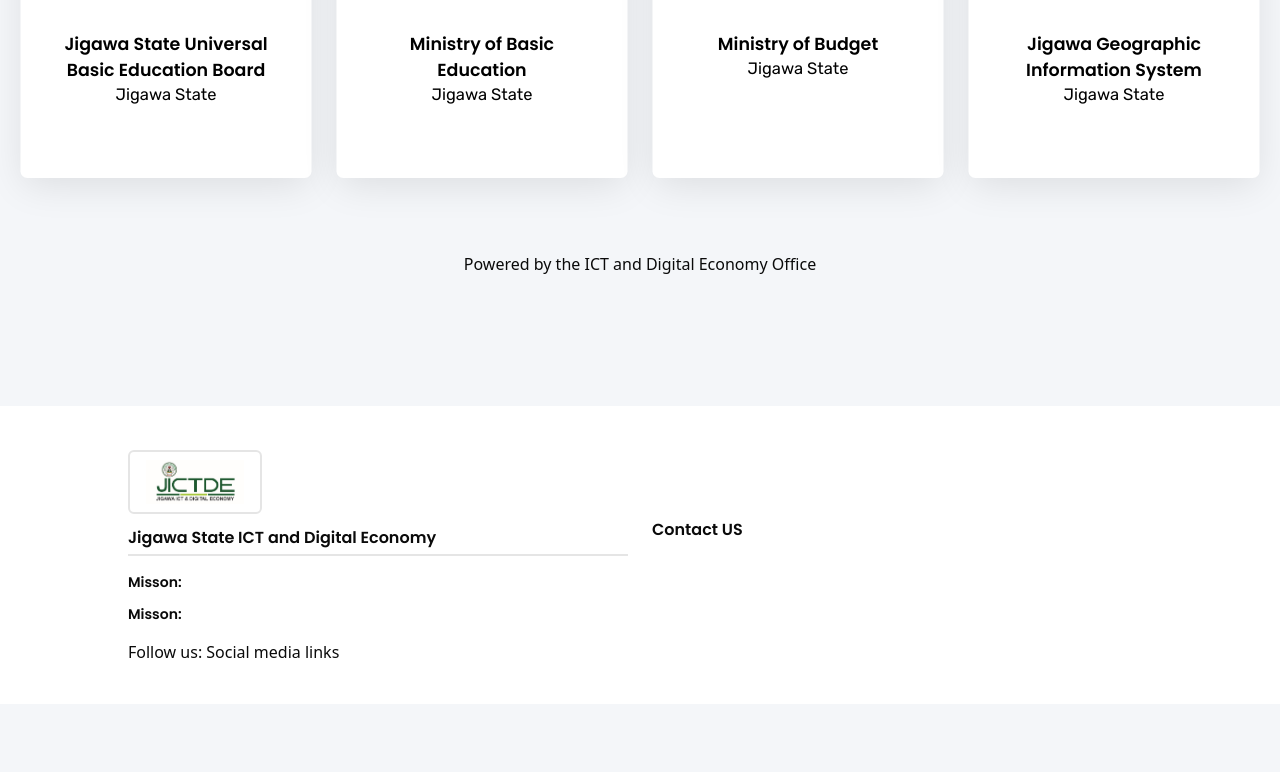
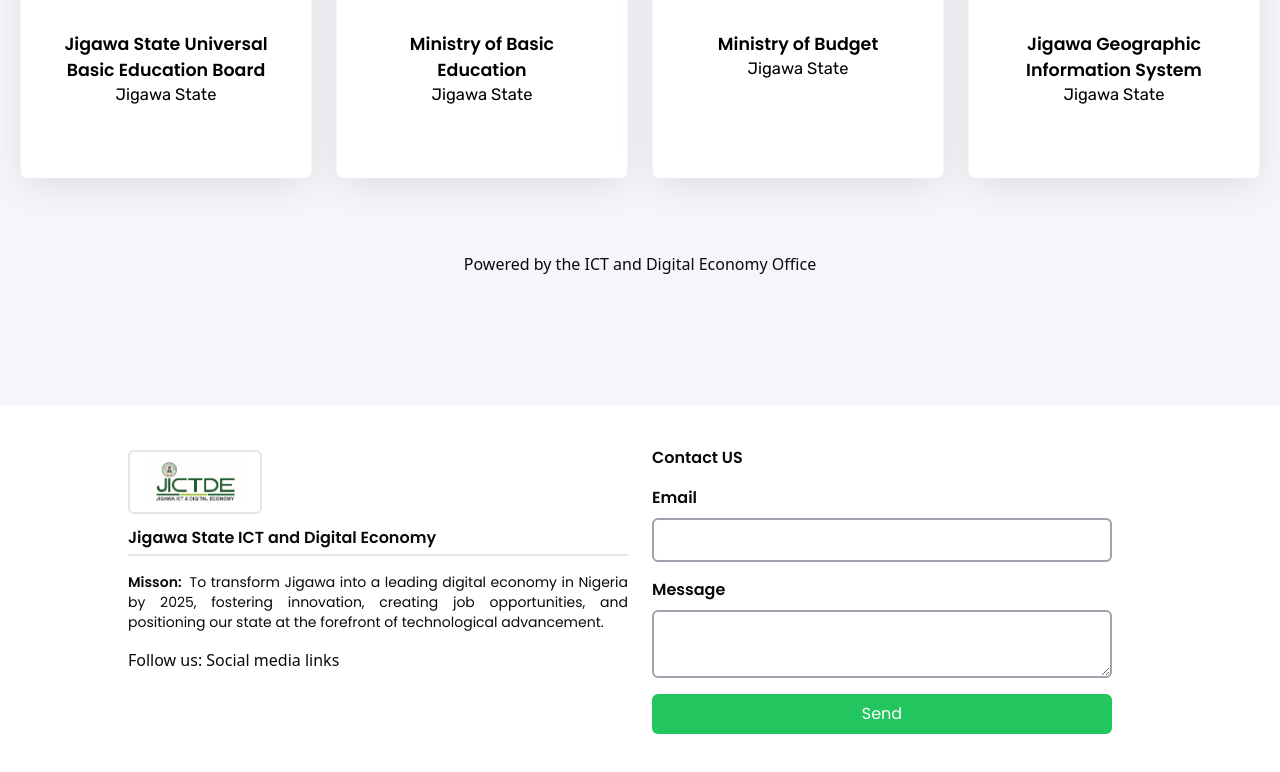
Before and after one commit to jigawa-state/jigawa-state-digital-economy, a Next.js app: page / in a window 1280 px wide. Shown: the part 4105-4877 px from the top of the page. Before the commit the page ends 4809 px from the top, so only its background shows below. Built offline with nearby package versions, Linux system fonts and the light colour scheme.

Commit message:
footer form

```diff
--- a/app/components/Footer.tsx
+++ b/app/components/Footer.tsx
@@ -53,11 +53,9 @@ export const Footer = () => {
                     <div className=' font-poppins w-full flex flex-col space-y-3 text-sm text-justify '>
                      <div className="">
                         <span className=' font-semibold mr-2 '>Misson:</span>
-                        {/* To improve the delivery of Justice, through robustness and professionalism while maintaining synergy with all tiers of government. */}
-                     </div>
-                     <div className="">
-                        <span className=' font-semibold mr-2 '>Misson:</span>
                         {/* Justice for all citizens consistent with the ideals of democracy and the rule of law. */}
+                        To transform Jigawa into a leading digital economy in Nigeria by 2025, fostering innovation, creating job opportunities,
+                         and positioning our state at the forefront of technological advancement.
                      </div>
                     </div>
                 </div>
@@ -65,12 +63,24 @@ export const Footer = () => {
                     Follow us: Social media links
                 </div>
             </div>
-            <div className="  font-poppins lg:pr-10 py-14">
-            <div className=" space-y-4 my-4">
+            <div className="  font-poppins lg:pr-10">
+            <div className=" space-y-4">
                 <h1 className=' font-poppins font-semibold  '>Contact US </h1>
                    <div className=" flex flex-col space-y-4">
+                        <form className=' space-y-4'>
+                            <div className=" flex flex-col space-y-2">
+                                <label htmlFor="email" className=" font-poppins font-semibold">Email</label>
+                                <input type="email" name="email" id="email" className=" border-2 border-gray-400 rounded-md p-2" />
+                            </div>
+                            <div className=" flex flex-col space-y-2">
+                                <label htmlFor="message" className=" font-poppins font-semibold">Message</label>
+                                <textarea name="message" id="message" className=" border-2 border-gray-400 rounded-md p-2"></textarea>
+                            </div>
+                            <div className=" flex flex-col space-y-2">
+                                <button className=" bg-green-500 text-white rounded-md p-2">Send</button>
+                            </div>
+                        </form>
                    </div>
-
             </div>
             </div>
 
```
